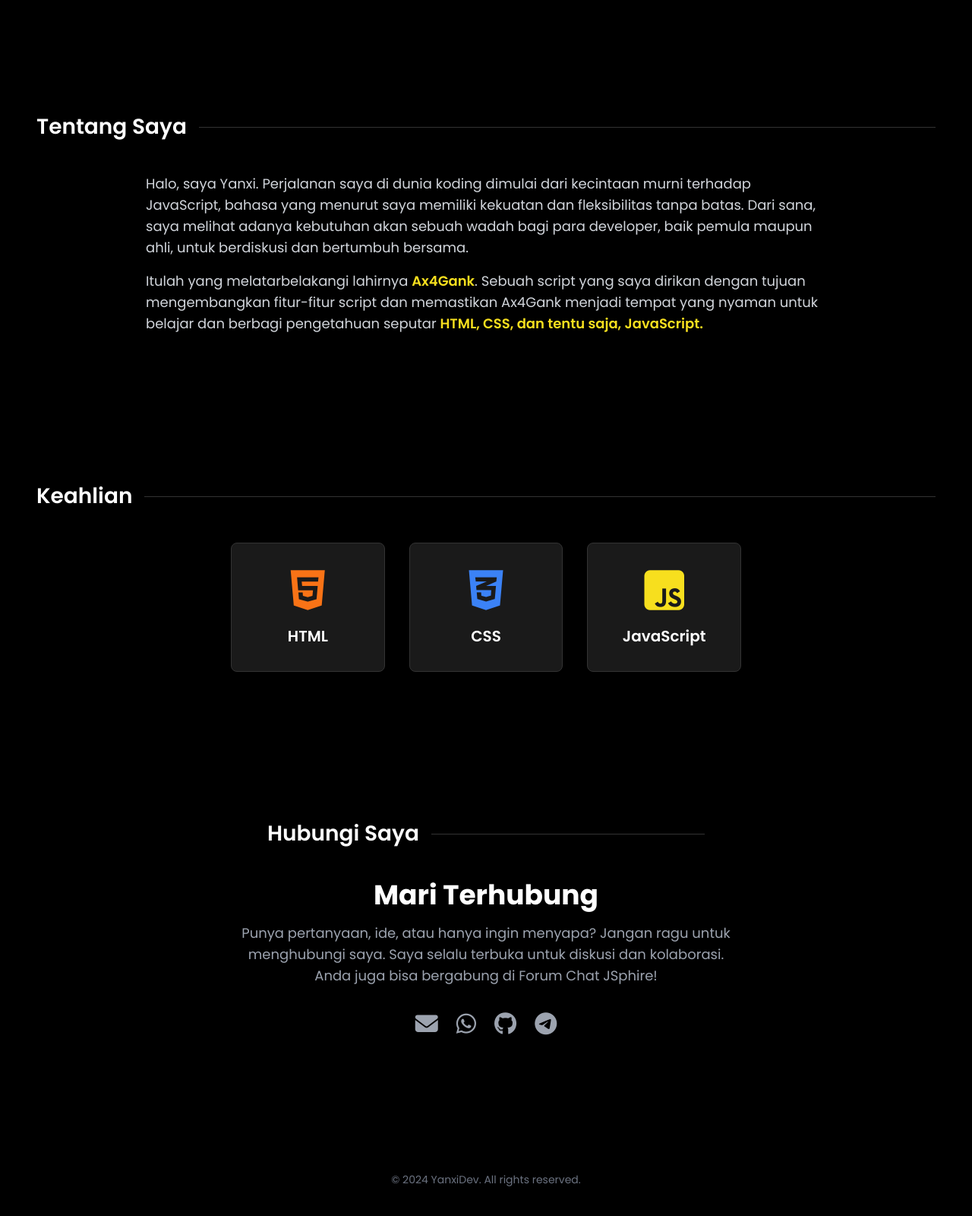
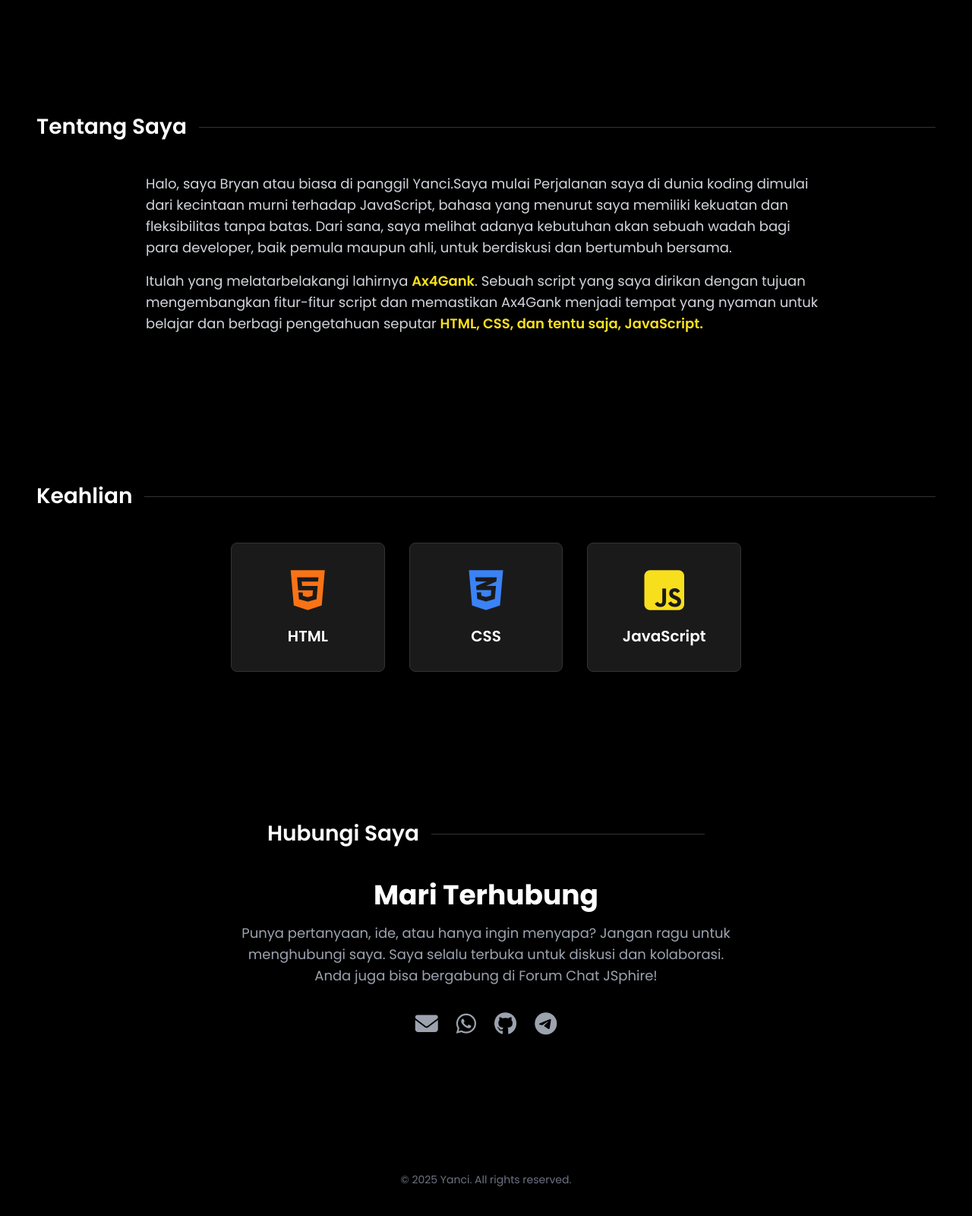
Before and after one commit to SemprulCode/WEB-YANXI, a plain HTML site: page index.html in a window 1280 px wide. Shown: the part 718-2318 px from the top of the page at 76% size. Drawn offline with nearby package versions, Linux system fonts and the light colour scheme.

Commit message:
Update index.html

```diff
--- a/index.html
+++ b/index.html
@@ -65,7 +65,7 @@
         <h2 class="text-js-yellow">Tentang Saya</h2>
       </div>
       <div class="text-gray-300 text-lg space-y-4 max-w-4xl mx-auto text-center md:text-left">
-        <p>Halo, saya Yanxi. Perjalanan saya di dunia koding dimulai dari kecintaan murni terhadap JavaScript, bahasa yang menurut saya memiliki kekuatan dan fleksibilitas tanpa batas. Dari sana, saya melihat adanya kebutuhan akan sebuah wadah bagi para developer, baik pemula maupun ahli, untuk berdiskusi dan bertumbuh bersama.</p>
+        <p>Halo, saya Bryan atau biasa di panggil Yanci.Saya mulai Perjalanan saya di dunia koding dimulai dari kecintaan murni terhadap JavaScript, bahasa yang menurut saya memiliki kekuatan dan fleksibilitas tanpa batas. Dari sana, saya melihat adanya kebutuhan akan sebuah wadah bagi para developer, baik pemula maupun ahli, untuk berdiskusi dan bertumbuh bersama.</p>
         <p>Itulah yang melatarbelakangi lahirnya <strong class="text-js-yellow font-semibold">Ax4Gank</strong>. Sebuah script yang saya dirikan dengan tujuan mengembangkan fitur-fitur script dan memastikan Ax4Gank menjadi tempat yang nyaman untuk belajar dan berbagi pengetahuan seputar <strong class="text-js-yellow font-semibold">HTML, CSS, dan tentu saja, JavaScript.</strong></p>
       </div>
     </section>
@@ -111,7 +111,7 @@
 
   <!-- Footer -->
   <footer class="text-center py-12 text-gray-500 text-sm">
-    <p>© 2024 YanxiDev. All rights reserved.</p>
+    <p>© 2025 Yanci. All rights reserved.</p>
   </footer>
 
   <!-- JavaScript -->
```
